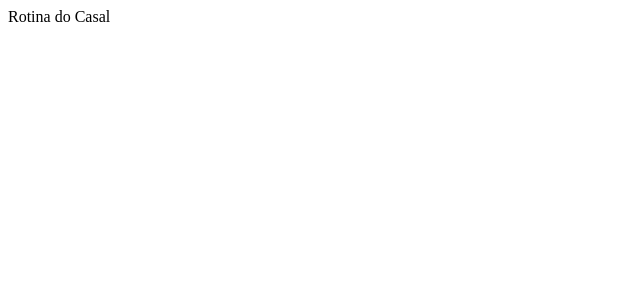
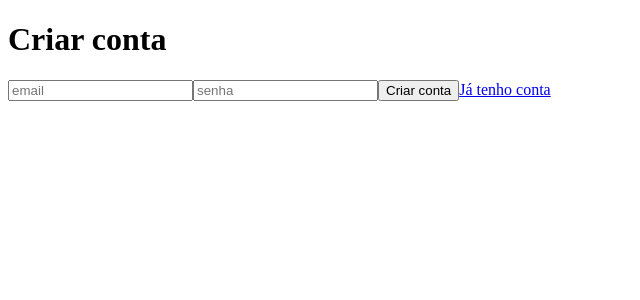
Before and after one commit to LuccasMadia/rotine-test, a React (Vite) app: page /signup in a window 1280 px wide. Shown: the top 300 px of the page, without its empty margins (0-640 px from the left). Built offline with nearby package versions, Linux system fonts and the light colour scheme; no server answers.

Commit message:
feat: add email/password auth with signup, login, and protected routes

```diff
--- a/package.json
+++ b/package.json
@@ -12,7 +12,8 @@
   },
   "dependencies": {
     "react": "^18.3.1",
-    "react-dom": "^18.3.1"
+    "react-dom": "^18.3.1",
+    "react-router-dom": "^7.18.3"
   },
   "devDependencies": {
     "@supabase/supabase-js": "^2.112.3",
--- a/src/App.tsx
+++ b/src/App.tsx
@@ -1,5 +1,41 @@
-function App() {
+import { BrowserRouter, Routes, Route } from 'react-router-dom'
+import { AuthProvider } from './features/auth/AuthContext'
+import ProtectedRoute from './features/auth/ProtectedRoute'
+import LoginPage from './features/auth/LoginPage'
+import SignupPage from './features/auth/SignupPage'
+import CoupleSetupPage from './features/couple/CoupleSetupPage'
+
+function Home() {
   return <div>Rotina do Casal</div>
 }
 
+function App() {
+  return (
+    <AuthProvider>
+      <BrowserRouter>
+        <Routes>
+          <Route path="/login" element={<LoginPage />} />
+          <Route path="/signup" element={<SignupPage />} />
+          <Route
+            path="/couple-setup"
+            element={
+              <ProtectedRoute>
+                <CoupleSetupPage />
+              </ProtectedRoute>
+            }
+          />
+          <Route
+            path="/"
+            element={
+              <ProtectedRoute>
+                <Home />
+              </ProtectedRoute>
+            }
+          />
+        </Routes>
+      </BrowserRouter>
+    </AuthProvider>
+  )
+}
+
 export default App
--- /dev/null
+++ b/src/features/auth/AuthContext.tsx
@@ -0,0 +1,31 @@
+import { createContext, useContext, useEffect, useState, type ReactNode } from 'react'
+import type { User } from '@supabase/supabase-js'
+import { supabase } from '../../lib/supabaseClient'
+
+type AuthState = { user: User | null; loading: boolean }
+
+const AuthContext = createContext<AuthState>({ user: null, loading: true })
+
+export function AuthProvider({ children }: { children: ReactNode }) {
+  const [user, setUser] = useState<User | null>(null)
+  const [loading, setLoading] = useState(true)
+
+  useEffect(() => {
+    supabase.auth.getSession().then(({ data }) => {
+      setUser(data.session?.user ?? null)
+      setLoading(false)
+    })
+
+    const { data: listener } = supabase.auth.onAuthStateChange((_event, session) => {
+      setUser(session?.user ?? null)
+    })
+
+    return () => listener.subscription.unsubscribe()
+  }, [])
+
+  return <AuthContext.Provider value={{ user, loading }}>{children}</AuthContext.Provider>
+}
+
+export function useAuth() {
+  return useContext(AuthContext)
+}
--- /dev/null
+++ b/src/features/auth/LoginPage.tsx
@@ -0,0 +1,38 @@
+import { useState, type FormEvent } from 'react'
+import { useNavigate, Link } from 'react-router-dom'
+import { supabase } from '../../lib/supabaseClient'
+
+export default function LoginPage() {
+  const [email, setEmail] = useState('')
+  const [password, setPassword] = useState('')
+  const [error, setError] = useState<string | null>(null)
+  const navigate = useNavigate()
+
+  async function handleSubmit(e: FormEvent) {
+    e.preventDefault()
+    setError(null)
+    const { error } = await supabase.auth.signInWithPassword({ email, password })
+    if (error) {
+      setError(error.message)
+      return
+    }
+    navigate('/')
+  }
+
+  return (
+    <form onSubmit={handleSubmit}>
+      <h1>Entrar</h1>
+      <input type="email" placeholder="email" value={email} onChange={(e) => setEmail(e.target.value)} required />
+      <input
+        type="password"
+        placeholder="senha"
+        value={password}
+        onChange={(e) => setPassword(e.target.value)}
+        required
+      />
+      {error && <p role="alert">{error}</p>}
+      <button type="submit">Entrar</button>
+      <Link to="/signup">Criar conta</Link>
+    </form>
+  )
+}
--- /dev/null
+++ b/src/features/auth/ProtectedRoute.tsx
@@ -0,0 +1,10 @@
+import type { ReactNode } from 'react'
+import { Navigate } from 'react-router-dom'
+import { useAuth } from './AuthContext'
+
+export default function ProtectedRoute({ children }: { children: ReactNode }) {
+  const { user, loading } = useAuth()
+  if (loading) return <div>Carregando...</div>
+  if (!user) return <Navigate to="/login" replace />
+  return <>{children}</>
+}
--- /dev/null
+++ b/src/features/auth/SignupPage.tsx
@@ -0,0 +1,39 @@
+import { useState, type FormEvent } from 'react'
+import { useNavigate, Link } from 'react-router-dom'
+import { supabase } from '../../lib/supabaseClient'
+
+export default function SignupPage() {
+  const [email, setEmail] = useState('')
+  const [password, setPassword] = useState('')
+  const [error, setError] = useState<string | null>(null)
+  const navigate = useNavigate()
+
+  async function handleSubmit(e: FormEvent) {
+    e.preventDefault()
+    setError(null)
+    const { error } = await supabase.auth.signUp({ email, password })
+    if (error) {
+      setError(error.message)
+      return
+    }
+    navigate('/couple-setup')
+  }
+
+  return (
+    <form onSubmit={handleSubmit}>
+      <h1>Criar conta</h1>
+      <input type="email" placeholder="email" value={email} onChange={(e) => setEmail(e.target.value)} required />
+      <input
+        type="password"
+        placeholder="senha"
+        value={password}
+        onChange={(e) => setPassword(e.target.value)}
+        minLength={6}
+        required
+      />
+      {error && <p role="alert">{error}</p>}
+      <button type="submit">Criar conta</button>
+      <Link to="/login">Já tenho conta</Link>
+    </form>
+  )
+}
```
Also changed, not shown: 2 other files (tests, documents, lock files or other folders).
